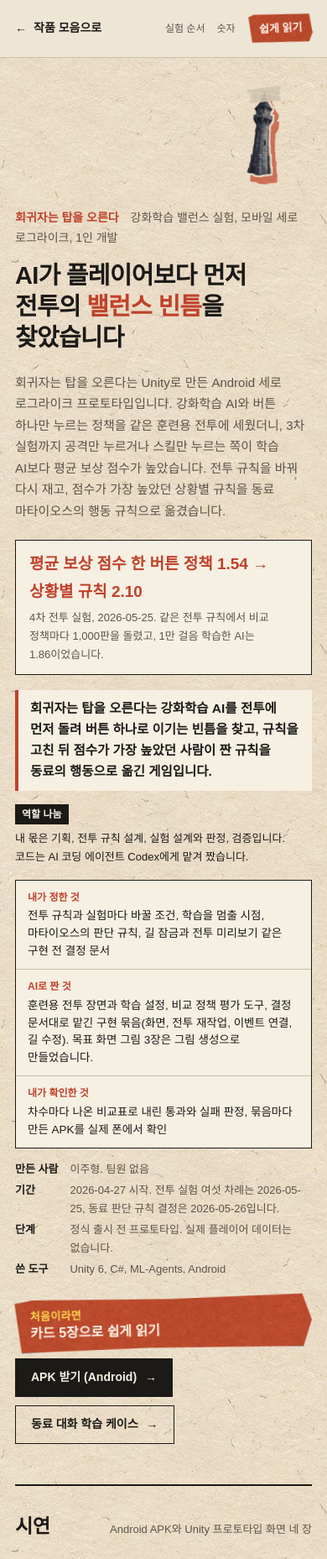
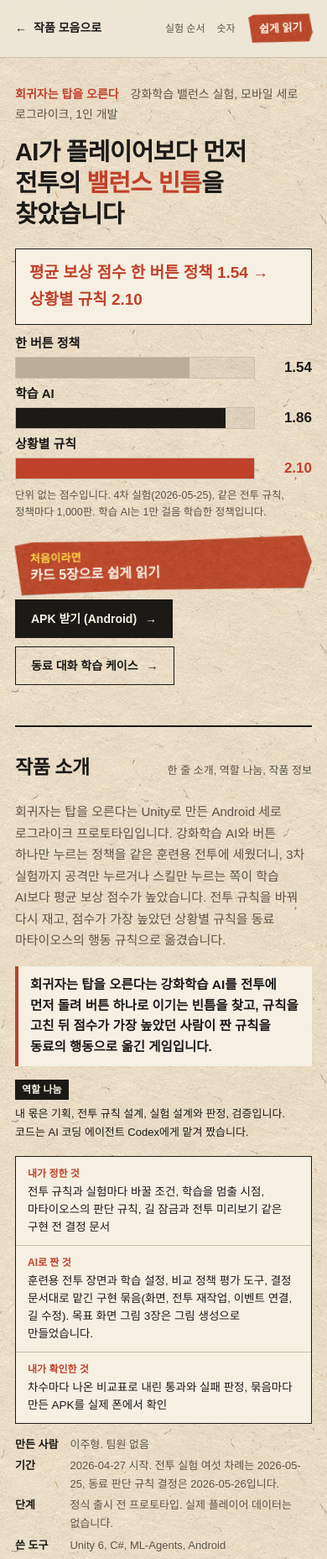
Before and after one commit to ljhljh0703-cmd/hwigi-tower-portfolio, a plain HTML site: page Docs/Portfolio/hwigi-tower-steam-portfolio.html in a window 390 px wide. Shown: the top 1857 px of the page at 84% size. Drawn offline with Linux system fonts and the light colour scheme; a web font is replaced by a local one.

Commit message:
첫 화면을 제목, 결과 한 줄, 점수 막대, 버튼으로 줄이고 소개와 역할은 아래 칸으로 옮김
Co-Authored-By: Claude Fable 5.2 <noreply@anthropic.com>
Claude-Session: https://claude.ai/code/session_0195sktkgPdQnS8Rj6AnpBxG

```diff
--- a/Docs/Portfolio/hwigi-tower-steam-portfolio.html
+++ b/Docs/Portfolio/hwigi-tower-steam-portfolio.html
@@ -9,7 +9,7 @@
 <link rel="stylesheet" href="case/case-easy.css">
 <style>
 /* 새 칸에 더한 모양: 역할 제목, 강조 문장, 작품 정보, 줄글, 결정 카드, 실험 카드, 작은 제목, 판단 순서 */
-.cp-mine>h2{flex:none;margin:0;background:var(--ink);color:var(--slip);font-size:12px;font-weight:800;line-height:1.7;padding:2px 8px}
+.cp-mine>h3{flex:none;margin:0;background:var(--ink);color:var(--slip);font-size:12px;font-weight:800;line-height:1.7;padding:2px 8px}
 .cp-mine>p{margin:0}
 .cp-col .cp-card p,.cp-note,.cp-body p{max-width:56em}
 .cp-fit{max-width:640px;margin:18px 0 0;padding:10px 14px;border-left:4px solid var(--accent);background:var(--slip);font-size:15.5px;font-weight:700;line-height:1.6}
@@ -42,6 +42,16 @@
   .cp-kv dd{margin-bottom:6px}
   .cp-card.long{padding:16px 16px}
 }
+/* 첫 화면: 제목, 결과 한 줄, 막대, 버튼만 */
+.cp-hero .cp-bars{max-width:640px;margin-top:16px}
+.cp-cond{max-width:640px;margin:10px 0 0;font-size:12.5px;line-height:1.55;color:var(--muted)}
+#about .cp-lead{margin-top:0}
+@media(max-width:600px){
+  .cp-hero .cp-sticker{display:none}
+  .cp-hero .cp-result span{display:none}
+  .cp-hero .cp-bars{margin-top:12px;gap:8px}
+  .cp-hero .cp-bar .lab small{display:none}
+}
 </style>
 </head>
 <body class="cp" data-ink="red">
@@ -57,10 +67,27 @@
 <div>
 <p class="cp-kicker"><b>회귀자는 탑을 오른다</b> 강화학습 밸런스 실험, 모바일 세로 로그라이크, 1인 개발</p>
 <h1 class="cp-h1">AI가 플레이어보다 먼저<br> 전투의 <b>밸런스 빈틈</b>을 찾았습니다</h1>
+<p class="cp-result"><strong>평균 보상 점수 한 버튼 정책 1.54 → 상황별 규칙 2.10</strong> <span>강화학습 AI를 전투에 먼저 돌려 버튼 하나로 이기는 빈틈을 찾고 규칙을 고쳐 다시 쟀습니다.</span></p>
+<div class="cp-bars" role="img" aria-label="4차 실험 평균 보상 점수: 한 버튼 정책 1.54, 학습 AI 1.86, 상황별 규칙 2.10">
+<div class="cp-bar"><span class="lab">한 버튼 정책 <small>공격만 누르기와 스킬만 누르기 중 높은 쪽</small></span> <span class="track"><i class="fill" style="--w:73%"></i></span> <b class="val">1.54</b></div>
+<div class="cp-bar ink"><span class="lab">학습 AI <small>PPO, 1만 걸음 학습</small></span> <span class="track"><i class="fill" style="--w:88%"></i></span> <b class="val">1.86</b></div>
+<div class="cp-bar accent"><span class="lab">상황별 규칙 <small>사람이 짠 판단 규칙, 마타이오스에 적용</small></span> <span class="track"><i class="fill" style="--w:100%"></i></span> <b class="val">2.10</b></div>
+</div>
+<p class="cp-cond">단위 없는 점수입니다. 4차 실험(2026-05-25), 같은 전투 규칙, 정책마다 1,000판. 학습 AI는 1만 걸음 학습한 정책입니다.</p>
+<div class="cp-actions">
+<button type="button" class="easy-hero" data-easy-open aria-haspopup="dialog" aria-controls="easy"><span class="easy-hero-k">처음이라면</span> 카드 5장으로 쉽게 읽기</button>
+<a class="cp-btn primary" href="https://drive.google.com/drive/folders/1GSTXDCrkHHI-TVfRA-hYQs7hh3PtnTZG?usp=drive_link" target="_blank" rel="noopener noreferrer">APK 받기 (Android)</a>
+<a class="cp-btn" href="portfolio_ai_npc.html">동료 대화 학습 케이스</a>
+</div>
+</div>
+<figure class="cp-sticker"><img src="case/sticker-tower.webp" alt="" width="651" height="720"></figure>
+</header>
+
+<section class="cp-section" id="about" aria-labelledby="about-h" data-layer="narrative">
+<div class="cp-head"><h2 id="about-h">작품 소개</h2> <p>한 줄 소개, 역할 나눔, 작품 정보</p></div>
 <p class="cp-lead">회귀자는 탑을 오른다는 Unity로 만든 Android 세로 로그라이크 프로토타입입니다. 강화학습 AI와 버튼 하나만 누르는 정책을 같은 훈련용 전투에 세웠더니, 3차 실험까지 공격만 누르거나 스킬만 누르는 쪽이 학습 AI보다 평균 보상 점수가 높았습니다. 전투 규칙을 바꿔 다시 재고, 점수가 가장 높았던 상황별 규칙을 동료 마타이오스의 행동 규칙으로 옮겼습니다.</p>
-<p class="cp-result"><strong>평균 보상 점수 한 버튼 정책 1.54 → 상황별 규칙 2.10</strong> <span>4차 전투 실험, 2026-05-25. 같은 전투 규칙에서 비교 정책마다 1,000판을 돌렸고, 1만 걸음 학습한 AI는 1.86이었습니다.</span></p>
 <p class="cp-fit" data-layer="custom" data-fit="default">회귀자는 탑을 오른다는 강화학습 AI를 전투에 먼저 돌려 버튼 하나로 이기는 빈틈을 찾고, 규칙을 고친 뒤 점수가 가장 높았던 사람이 짠 규칙을 동료의 행동으로 옮긴 게임입니다.</p>
-<div class="cp-mine"><h2>역할 나눔</h2> <p>내 몫은 기획, 전투 규칙 설계, 실험 설계와 판정, 검증입니다. 코드는 AI 코딩 에이전트 Codex에게 맡겨 짰습니다.</p></div>
+<div class="cp-mine"><h3>역할 나눔</h3> <p>내 몫은 기획, 전투 규칙 설계, 실험 설계와 판정, 검증입니다. 코드는 AI 코딩 에이전트 Codex에게 맡겨 짰습니다.</p></div>
 <dl class="cp-who">
 <div><dt>내가 정한 것</dt> <dd>전투 규칙과 실험마다 바꿀 조건, 학습을 멈출 시점, 마타이오스의 판단 규칙, 길 잠금과 전투 미리보기 같은 구현 전 결정 문서</dd></div>
 <div><dt>AI로 짠 것</dt> <dd>훈련용 전투 장면과 학습 설정, 비교 정책 평가 도구, 결정 문서대로 맡긴 구현 묶음(화면, 전투 재작업, 이벤트 연결, 길 수정). 목표 화면 그림 3장은 그림 생성으로 만들었습니다.</dd></div>
@@ -72,14 +99,7 @@
 <dt>단계</dt> <dd>정식 출시 전 프로토타입. 실제 플레이어 데이터는 없습니다.</dd>
 <dt>쓴 도구</dt> <dd>Unity 6, C#, ML-Agents, Android</dd>
 </dl>
-<div class="cp-actions">
-<button type="button" class="easy-hero" data-easy-open aria-haspopup="dialog" aria-controls="easy"><span class="easy-hero-k">처음이라면</span> 카드 5장으로 쉽게 읽기</button>
-<a class="cp-btn primary" href="https://drive.google.com/drive/folders/1GSTXDCrkHHI-TVfRA-hYQs7hh3PtnTZG?usp=drive_link" target="_blank" rel="noopener noreferrer">APK 받기 (Android)</a>
-<a class="cp-btn" href="portfolio_ai_npc.html">동료 대화 학습 케이스</a>
-</div>
-</div>
-<figure class="cp-sticker"><img src="case/sticker-tower.webp" alt="" width="651" height="720"></figure>
-</header>
+</section>
 
 <section class="cp-section" id="demo" aria-labelledby="demo-h" data-layer="narrative">
 <div class="cp-head"><h2 id="demo-h">시연</h2> <p>Android APK와 Unity 프로토타입 화면 네 장</p></div>
@@ -219,12 +239,7 @@
 
 <section class="cp-section" id="numbers" aria-labelledby="numbers-h" data-layer="fact">
 <div class="cp-head"><h2 id="numbers-h">숫자와 잰 조건</h2> <p>이 페이지의 숫자는 모두 아래 숫자 대장의 값입니다</p></div>
-<div class="cp-bars" role="img" aria-label="4차 실험 평균 보상 점수: 한 버튼 정책 1.54, 학습 AI 1.86, 상황별 규칙 2.10">
-<div class="cp-bar"><span class="lab">한 버튼 정책 <small>공격만 누르기와 스킬만 누르기 중 높은 쪽</small></span> <span class="track"><i class="fill" style="--w:73%"></i></span> <b class="val">1.54</b></div>
-<div class="cp-bar ink"><span class="lab">학습 AI <small>PPO, 1만 걸음 학습</small></span> <span class="track"><i class="fill" style="--w:88%"></i></span> <b class="val">1.86</b></div>
-<div class="cp-bar accent"><span class="lab">상황별 규칙 <small>사람이 짠 판단 규칙, 마타이오스에 적용</small></span> <span class="track"><i class="fill" style="--w:100%"></i></span> <b class="val">2.10</b></div>
-</div>
-<p class="cp-note">평균 보상 점수는 전투 한 판에서 쌓인 보상 점수의 평균입니다. 보상 점수는 실험에서 정한 채점 규칙이 매기는 값이라 단위가 없고, 채점 규칙이 같은 4차 안에서만 서로 비교합니다. 승률이나 재미를 잰 값은 아닙니다.</p>
+<p class="cp-note" style="margin-top:0">한 버튼 정책 1.54, 학습 AI 1.86, 상황별 규칙 2.10은 모두 4차 실험의 평균 보상 점수입니다. 평균 보상 점수는 전투 한 판에서 쌓인 보상 점수의 평균입니다. 보상 점수는 실험에서 정한 채점 규칙이 매기는 값이라 단위가 없고, 채점 규칙이 같은 4차 안에서만 서로 비교합니다. 승률이나 재미를 잰 값은 아닙니다.</p>
 <details class="cp-detail" id="ledger" style="margin-top:26px"><summary><div><h3>숫자 대장</h3> <span>값 14줄, 값마다 잰 조건과 근거</span></div></summary>
 <div class="cp-body">
 <table class="cp-table cp-num"><thead><tr><th>값</th><th>무엇을 잰 값인지</th><th>잰 조건과 근거</th></tr></thead><tbody>
```
